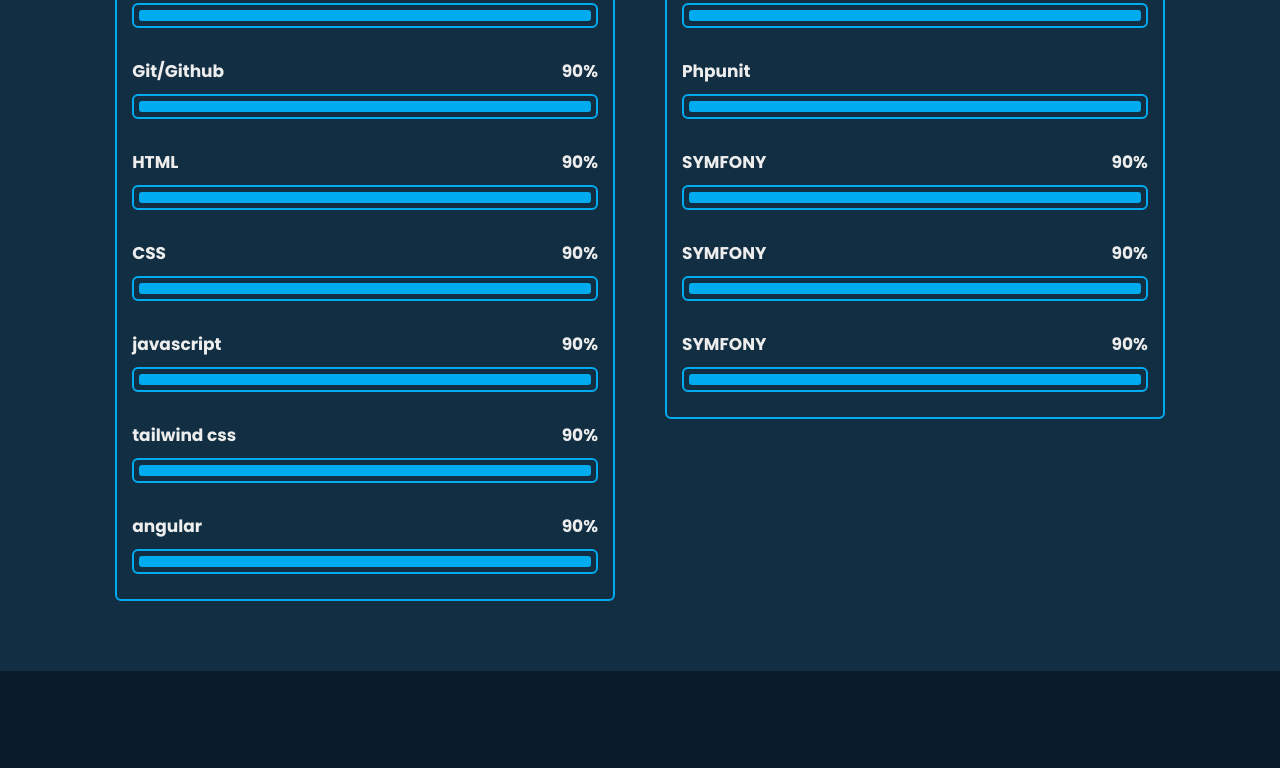
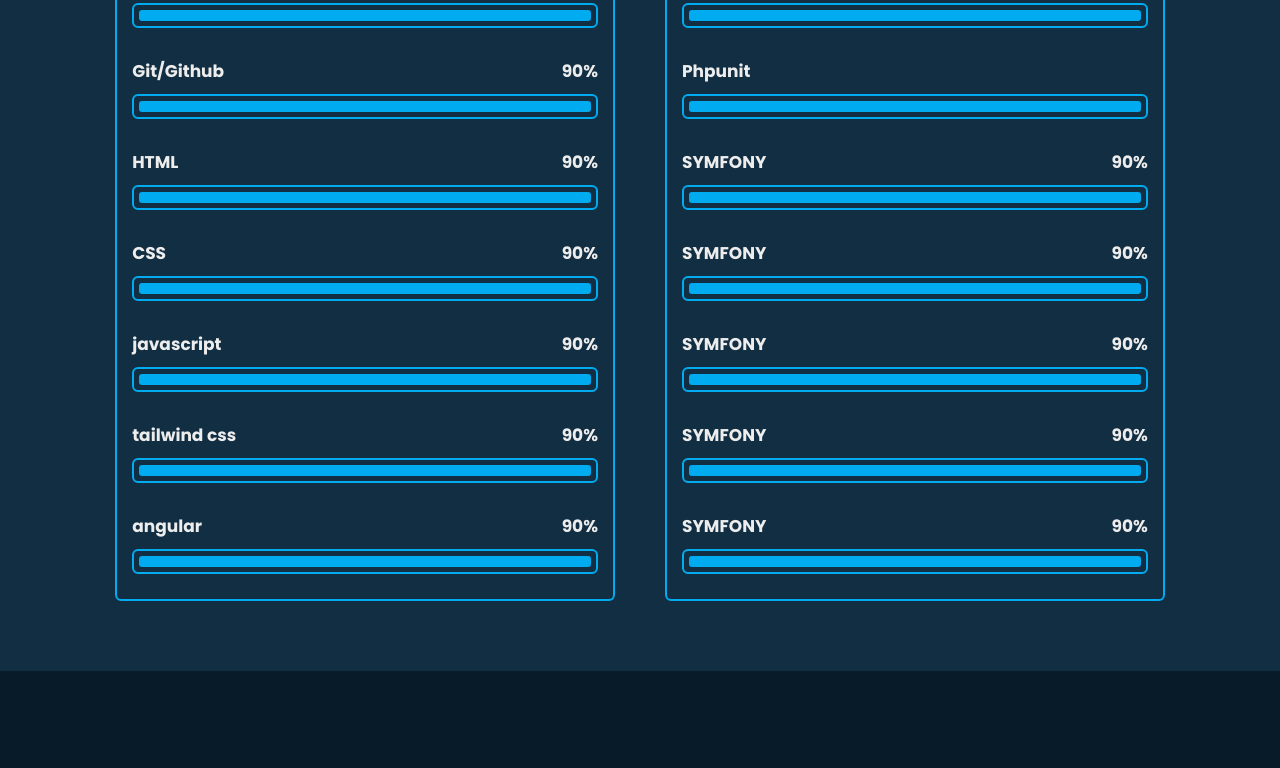
Before and after one commit to Tchantcho-tchoutto-isaac/Portfolio, a plain HTML site: page index.html in a window 1280 px wide. Shown: the part 3015-3783 px from the top of the page. Drawn offline with nearby package versions, Linux system fonts and the light colour scheme.

Commit message:
améliorations

```diff
--- a/index.html
+++ b/index.html
@@ -267,6 +267,14 @@
                 <h3>SYMFONY <span>90%</span></h3>
                 <div class="bar"><span></span></div>
               </div>
+              <div class="progress">
+                <h3>SYMFONY <span>90%</span></h3>
+                <div class="bar"><span></span></div>
+              </div>
+              <div class="progress">
+                <h3>SYMFONY <span>90%</span></h3>
+                <div class="bar"><span></span></div>
+              </div>
             </div>
           </div>
         </div>
@@ -274,7 +282,7 @@
     </section>
     <!-- Contact-->
     <section class="contact" id="contact">
-      <h2 class="heading">contactez- <span>moi !</span></h2>
+      <h2 class="heading">contactez-<span>moi !</span></h2>
       <form action="#">
         <div class="input-box">
           <div class="input-field">
```
